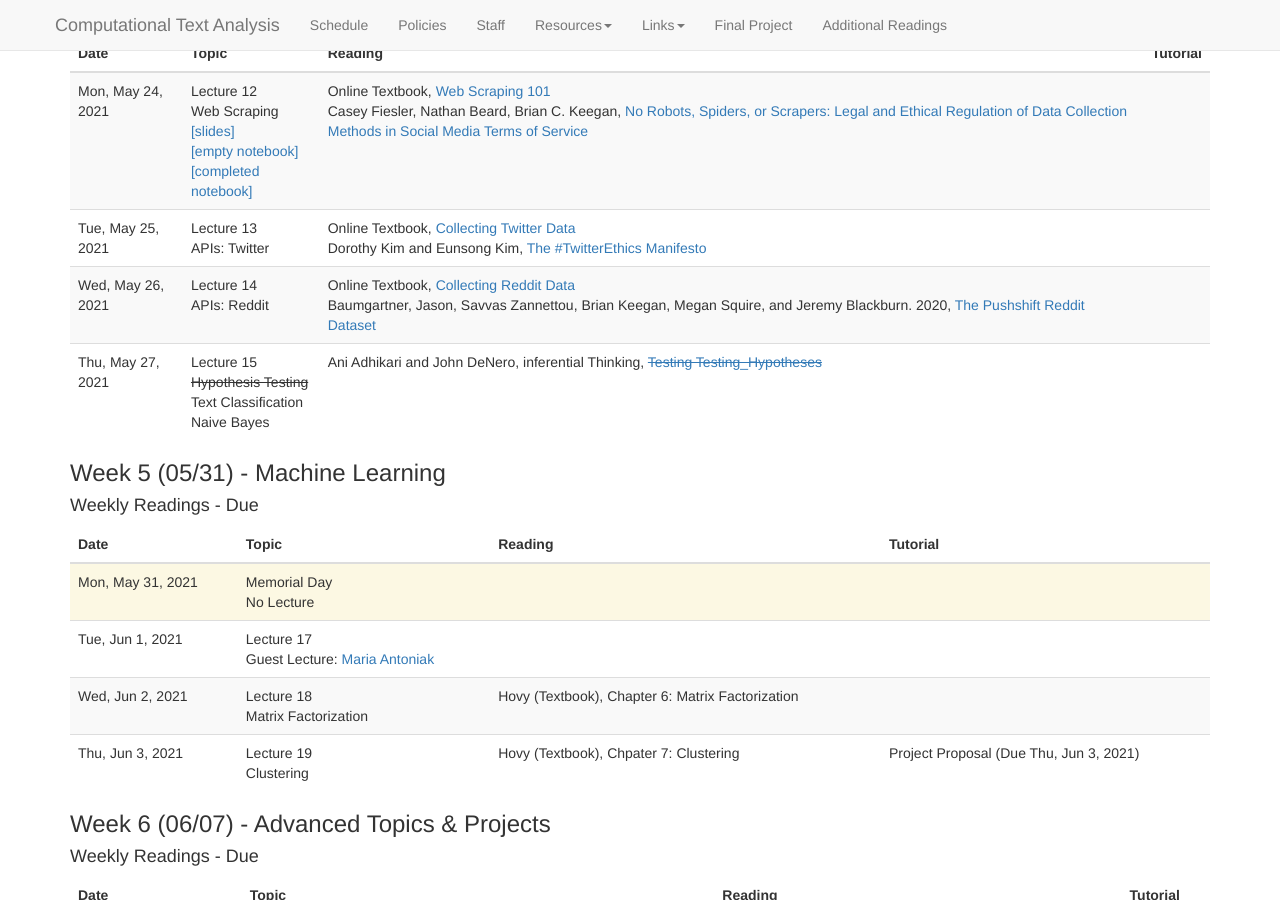
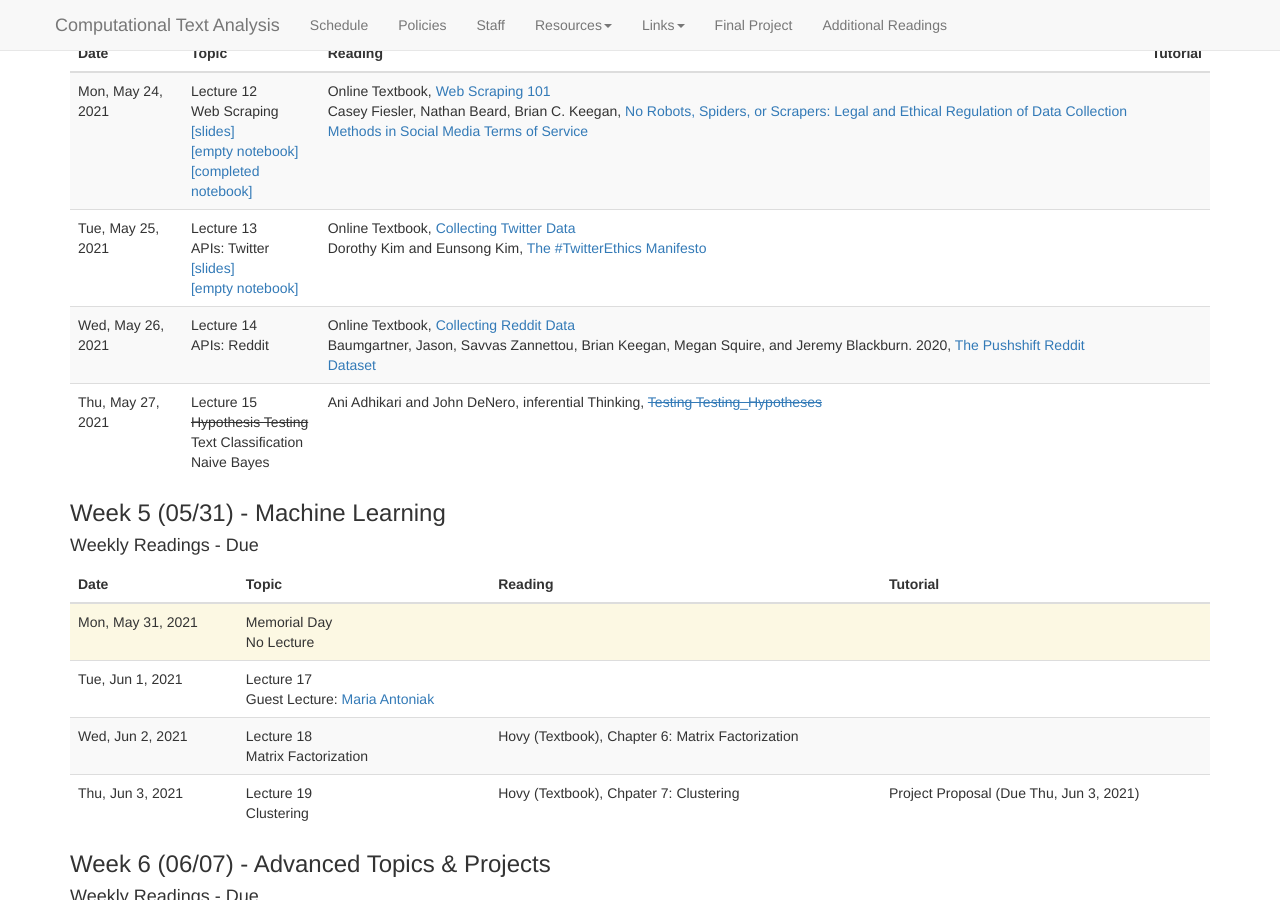
Before and after one commit to BC-COMS-2710/BC-COMS-2710.github.io, a Jekyll site: the page built from schedule.md, in a window 1280 px wide and 900 px high, scrolled down 2287 px. Built offline with Jekyll 4.4.1, drawn with Linux system fonts in a browser that asks for light colours; nearby versions of some CDN libraries.

Commit message:
Lecture 13

```diff
--- a/_data/schedule.yaml
+++ b/_data/schedule.yaml
@@ -309,6 +309,8 @@
     -
       date: 2021-05-25
       title: "Lecture 13 <br> APIs: Twitter"
+      slides: slides/13-apis-twitter.pdf
+      notebook: https://coms2710.columbiajupyter2.org/hub/user-redirect/git-pull?repo=https%3A%2F%2Fgithub.com%2FBC-COMS-2710%2Fsummer21-material&urlpath=lab%2Ftree%2Fsummer21-material%2Fdemo%2FDemo13.ipynb&branch=master
       readings:
         -
           url: https://melaniewalsh.github.io/Intro-Cultural-Analytics/Data-Collection/Twitter-Data-Collection-Home.html
```
Also changed, not shown: 1 other file.
